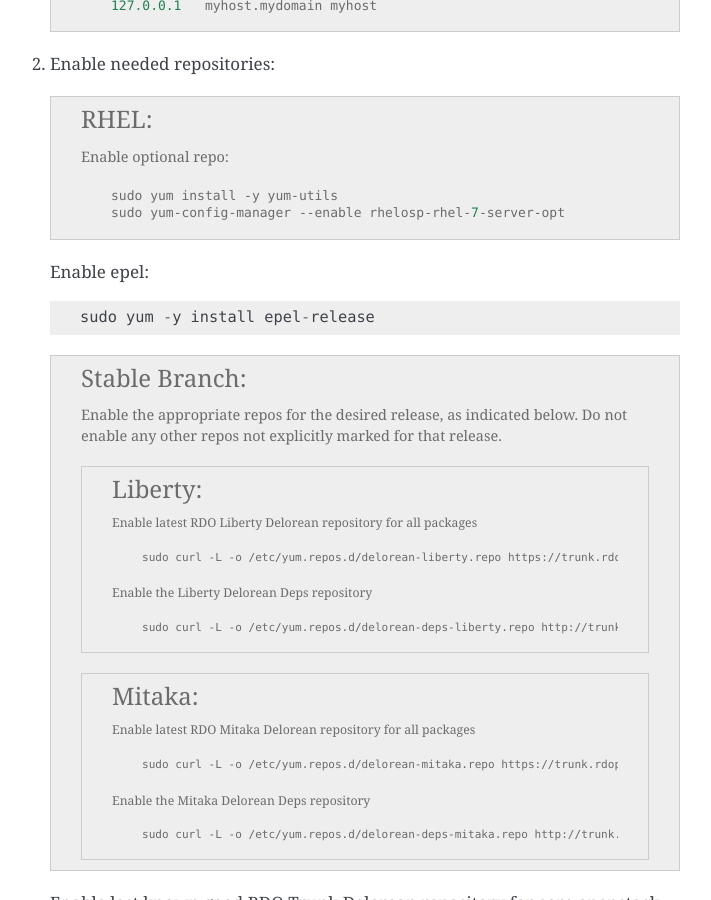
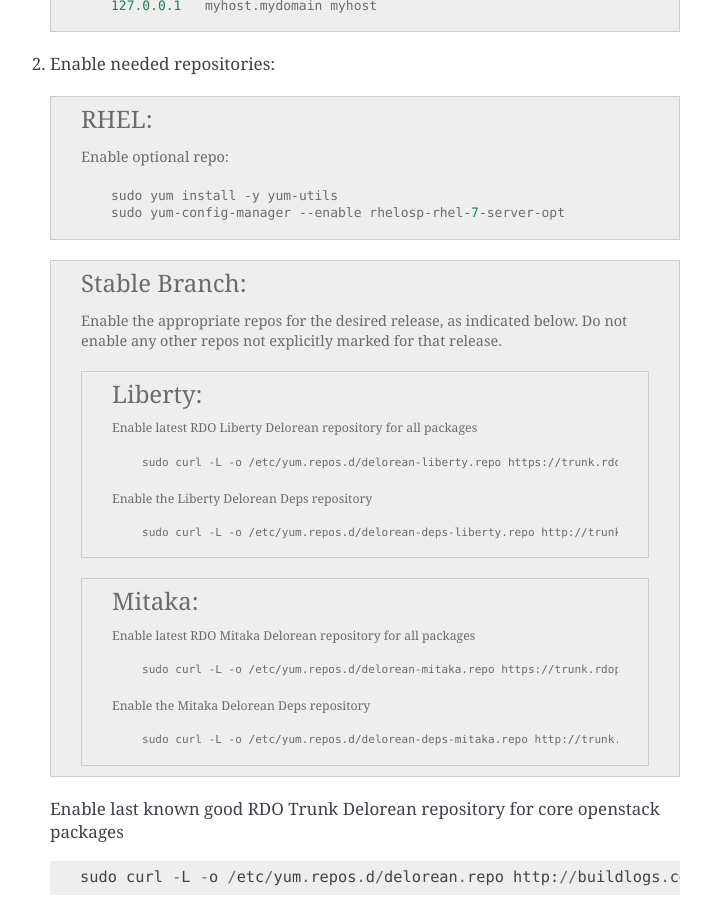
Before and after one commit to openstack-archive/tripleo-docs, a Sphinx documentation site: the page built from doc/source/installation/installing.rst, in a window 1280 px wide and 900 px high, scrolled down 1026 px. Shown: the whole window, without its empty margins (400-1111 px from the left). Built offline with Sphinx 7.4.7, drawn with Linux system fonts in a browser that asks for light colours; pages that are not in the unit, such as notebooks, are missing from menus.

Commit message:
Remove enabling epel
We've not been enabling epel in tripleo-ci since
I91eff35586547dd278e8a32668f06efb840fc8c6, so remove it from the docs as
well.

Change-Id: I4f1a9e7c11499c2429315016713170e67a3a5d84

```diff
--- a/doc/source/environments/virtual.rst
+++ b/doc/source/environments/virtual.rst
@@ -108,10 +108,6 @@
 
 
 #. Enable needed repositories:
-
-  Enable epel::
-
-    sudo yum -y install epel-release
 
 .. include:: ../repositories.txt
 
--- a/doc/source/installation/installing.rst
+++ b/doc/source/installation/installing.rst
@@ -55,10 +55,6 @@
 
          sudo yum install -y yum-utils
          sudo yum-config-manager --enable rhelosp-rhel-7-server-opt
-
-  Enable epel::
-
-    sudo yum -y install epel-release
 
 .. include:: ../repositories.txt
 
```
